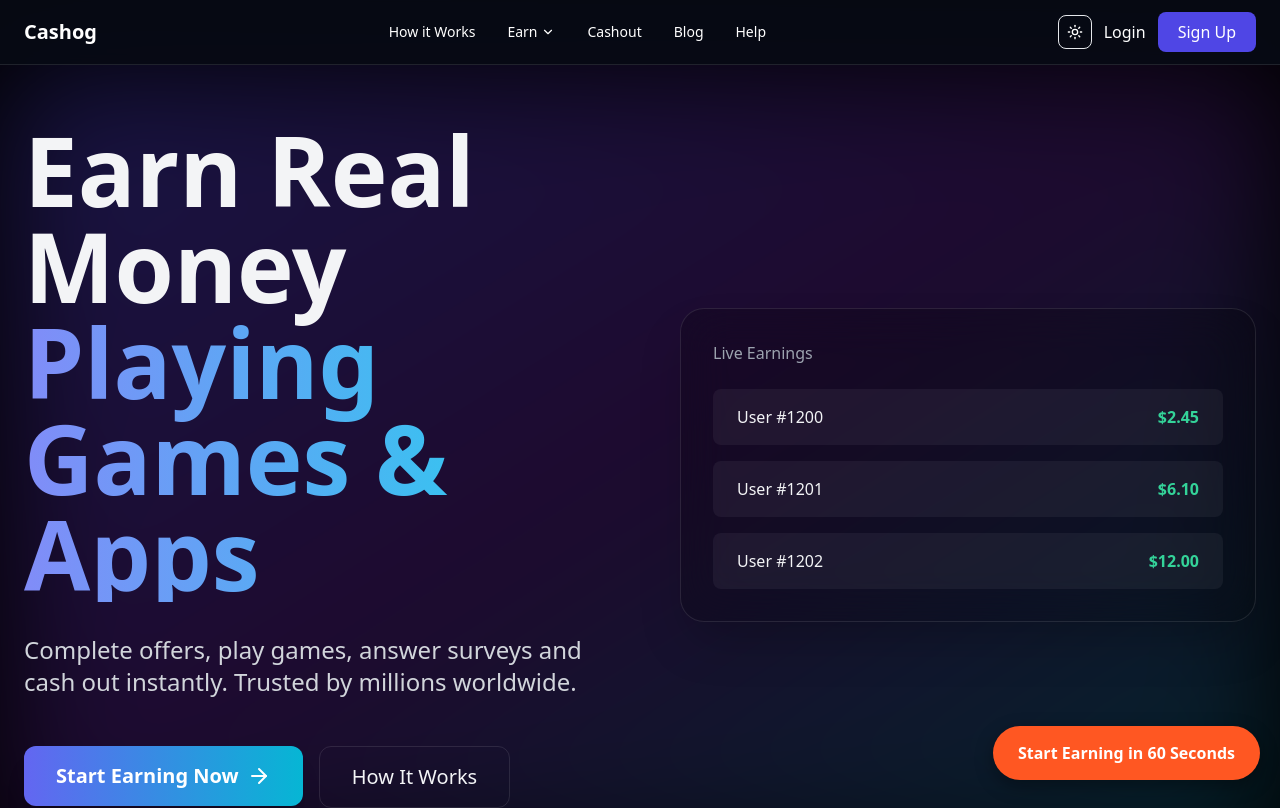
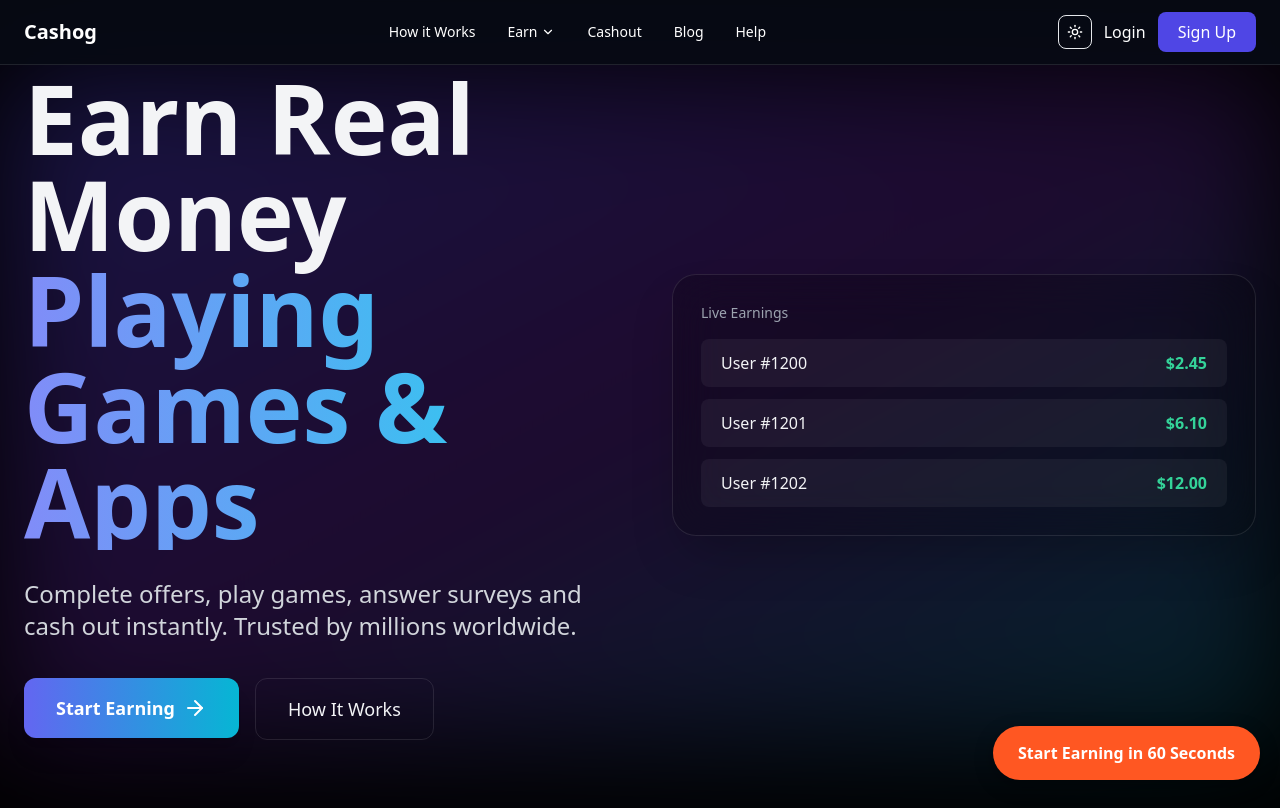
Before and after one commit to tool63/cashin, a Next.js app: page / in a window 1280 px wide. Shown: the top 808 px of the page. Built offline with nearby package versions, Linux system fonts and the light colour scheme.

Commit message:
Update page.tsx

```diff
--- a/app/page.tsx
+++ b/app/page.tsx
@@ -42,14 +42,17 @@ export default function Home() {
   return (
     <main className="transition-colors duration-300">
       {/* HERO */}
-      <section className="relative min-h-screen flex items-center">
-        {/* BG Gradient */}
+      <section className="relative lg:min-h-[85vh] flex items-center">
         <div className="absolute inset-0 bg-gradient-to-br from-indigo-600/30 via-purple-600/20 to-cyan-500/20 blur-3xl" />
 
-        <div className="relative z-10 max-w-[1400px] mx-auto px-6 w-full grid lg:grid-cols-2 gap-20 items-center text-gray-900 dark:text-gray-100">
+        <div className="relative z-10 max-w-[1400px] mx-auto px-6 w-full grid lg:grid-cols-2 gap-16 items-center text-gray-900 dark:text-gray-100">
 
-          {/* LEFT: HERO TEXT */}
-          <motion.div initial="hidden" animate="visible" className="space-y-8">
+          {/* LEFT */}
+          <motion.div
+            initial="hidden"
+            animate="visible"
+            className="space-y-6 lg:space-y-7"
+          >
             <motion.h1
               variants={fadeUp}
               custom={1}
@@ -66,26 +69,30 @@ export default function Home() {
               custom={2}
               className="text-lg sm:text-xl md:text-2xl text-gray-600 dark:text-gray-300 max-w-3xl"
             >
-              Complete offers, play games, answer surveys and cash out instantly. Trusted by millions worldwide.
+              Complete offers, play games, answer surveys and cash out instantly.
+              Trusted by millions worldwide.
             </motion.p>
 
-            {/* Buttons */}
-            <motion.div variants={fadeUp} custom={3} className="flex flex-col sm:flex-row gap-4 pt-4">
-              <Link href="/signup" passHref>
+            <motion.div
+              variants={fadeUp}
+              custom={3}
+              className="flex flex-col sm:flex-row gap-4 pt-2"
+            >
+              <Link href="/start-earning">
                 <motion.a
                   whileHover={{ scale: 1.05 }}
                   whileTap={{ scale: 0.97 }}
-                  className="group flex items-center justify-center gap-2 bg-gradient-to-r from-indigo-500 to-cyan-500 px-8 py-4 rounded-xl font-semibold shadow-xl text-white text-lg sm:text-xl"
+                  className="group flex items-center justify-center gap-2 bg-gradient-to-r from-indigo-500 to-cyan-500 px-8 py-4 rounded-xl font-semibold shadow-xl text-white text-lg"
                 >
-                  Start Earning Now
+                  Start Earning
                   <ArrowRight className="group-hover:translate-x-1 transition" />
                 </motion.a>
               </Link>
 
-              <Link href="/how-it-works" passHref>
+              <Link href="/how-it-works">
                 <motion.a
                   whileHover={{ scale: 1.03 }}
-                  className="flex justify-center px-8 py-4 rounded-xl border border-black/10 dark:border-white/10 hover:bg-black/5 dark:hover:bg-white/10 transition text-gray-900 dark:text-gray-100 text-lg sm:text-xl"
+                  className="flex justify-center px-8 py-4 rounded-xl border border-black/10 dark:border-white/10 hover:bg-black/5 dark:hover:bg-white/10 transition text-gray-900 dark:text-gray-100 text-lg"
                 >
                   How It Works
                 </motion.a>
@@ -93,14 +100,28 @@ export default function Home() {
             </motion.div>
           </motion.div>
 
-          {/* RIGHT: LIVE EARNINGS */}
-          <motion.div initial={{ opacity: 0, y: 40 }} animate={{ opacity: 1, y: 0 }} transition={{ delay: 0.4, duration: 0.7 }} className="relative">
-            <motion.div animate={{ y: [0, -6, 0] }} transition={{ repeat: Infinity, duration: 6, ease: "easeInOut" }} className="relative bg-white/5 dark:bg-black/20 border border-black/10 dark:border-white/10 rounded-3xl p-8 backdrop-blur-xl shadow-2xl min-w-[320px]">
-              <p className="text-sm md:text-base text-gray-500 dark:text-gray-400 mb-6">Live Earnings</p>
+          {/* RIGHT – LIVE EARNINGS */}
+          <motion.div
+            initial={{ opacity: 0, y: 40 }}
+            animate={{ opacity: 1, y: 0 }}
+            transition={{ delay: 0.4, duration: 0.7 }}
+          >
+            <motion.div
+              animate={{ y: [0, -6, 0] }}
+              transition={{ repeat: Infinity, duration: 6, ease: "easeInOut" }}
+              className="bg-white/5 dark:bg-black/20 border border-black/10 dark:border-white/10 rounded-3xl p-7 backdrop-blur-xl shadow-2xl"
+            >
+              <p className="text-sm text-gray-500 dark:text-gray-400 mb-4">
+                Live Earnings
+              </p>
 
-              <div className="space-y-4">
+              <div className="space-y-3">
                 {["$2.45", "$6.10", "$12.00"].map((amt, i) => (
-                  <motion.div key={i} whileHover={{ scale: 1.02 }} className="flex justify-between bg-black/10 dark:bg-white/5 rounded-lg px-6 py-4 text-gray-900 dark:text-gray-100 font-medium">
+                  <motion.div
+                    key={i}
+                    whileHover={{ scale: 1.02 }}
+                    className="flex justify-between bg-black/10 dark:bg-white/5 rounded-lg px-5 py-3 text-gray-900 dark:text-gray-100"
+                  >
                     <span>User #{1200 + i}</span>
                     <span className="text-emerald-400 font-semibold">{amt}</span>
                   </motion.div>
@@ -108,24 +129,25 @@ export default function Home() {
               </div>
             </motion.div>
           </motion.div>
-
         </div>
       </section>
 
       {/* OFFER CARDS */}
-      <section className="max-w-7xl mx-auto px-6 py-24 grid sm:grid-cols-2 md:grid-cols-3 lg:grid-cols-4 gap-6 text-gray-900 dark:text-gray-100">
+      <section className="max-w-7xl mx-auto px-6 py-16 lg:py-20 grid sm:grid-cols-2 md:grid-cols-3 lg:grid-cols-4 gap-6 text-gray-900 dark:text-gray-100">
         {earningOptions.map(([icon, title, href]) => (
           <Link
             key={title}
             href={href}
-            className="group bg-white/5 dark:bg-black/20 border border-black/10 dark:border-white/10 rounded-2xl p-6 transition flex flex-col items-center text-center hover:scale-105 transform"
+            className="group bg-white/5 dark:bg-black/20 border border-black/10 dark:border-white/10 rounded-2xl p-6 transition flex flex-col items-center text-center hover:scale-105"
           >
             <div className="text-4xl">{icon}</div>
             <h3 className="mt-4 text-xl font-semibold">{title}</h3>
             <p className="mt-2 text-gray-600 dark:text-gray-400">
-              {title === "Surveys" ? "Answer & get paid" :
-               title === "Surveywall" ? "Complete multiple surveys" :
-               `Earn by ${title.toLowerCase()}`}
+              {title === "Surveys"
+                ? "Answer & get paid"
+                : title === "Surveywall"
+                ? "Complete multiple surveys"
+                : `Earn by ${title.toLowerCase()}`}
             </p>
           </Link>
         ))}
```
